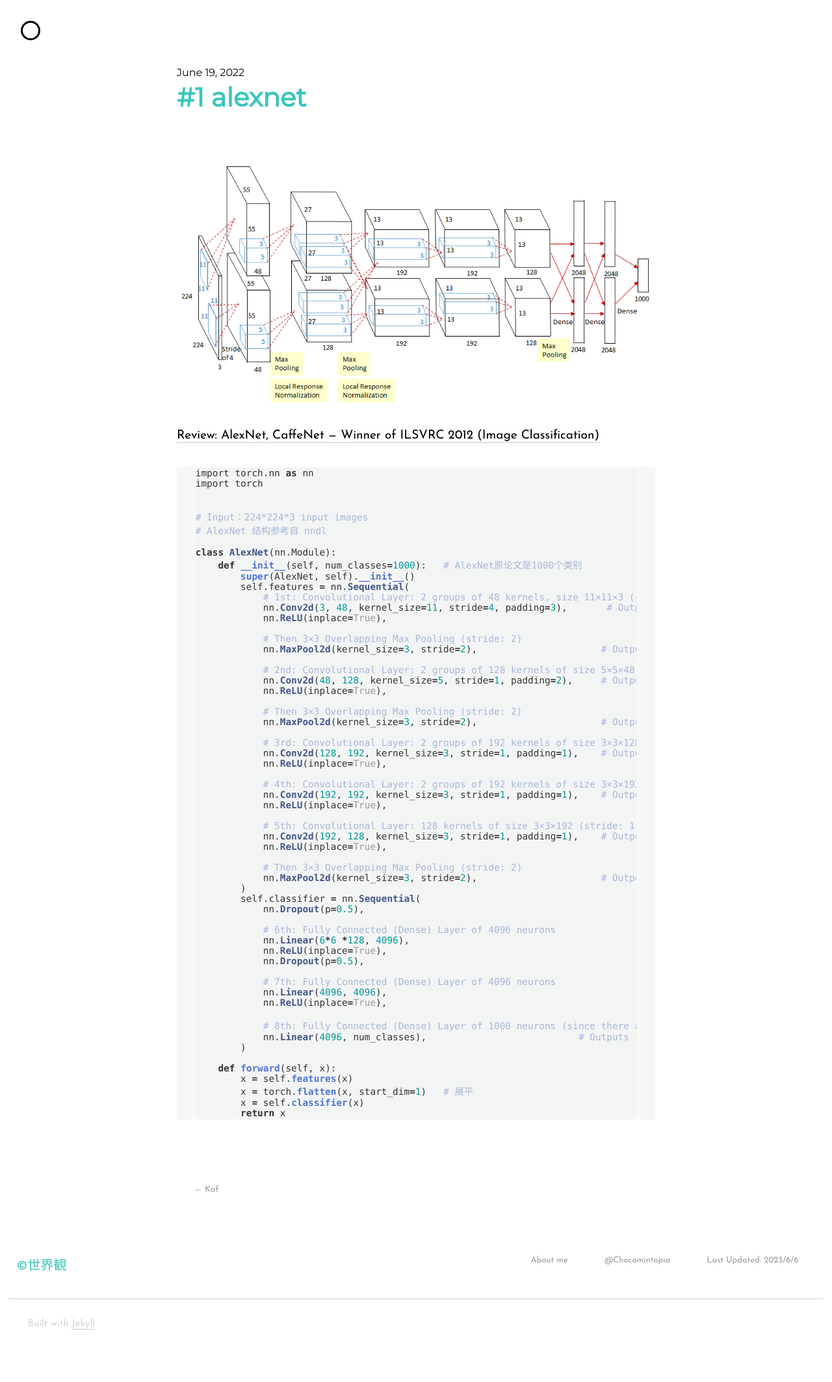
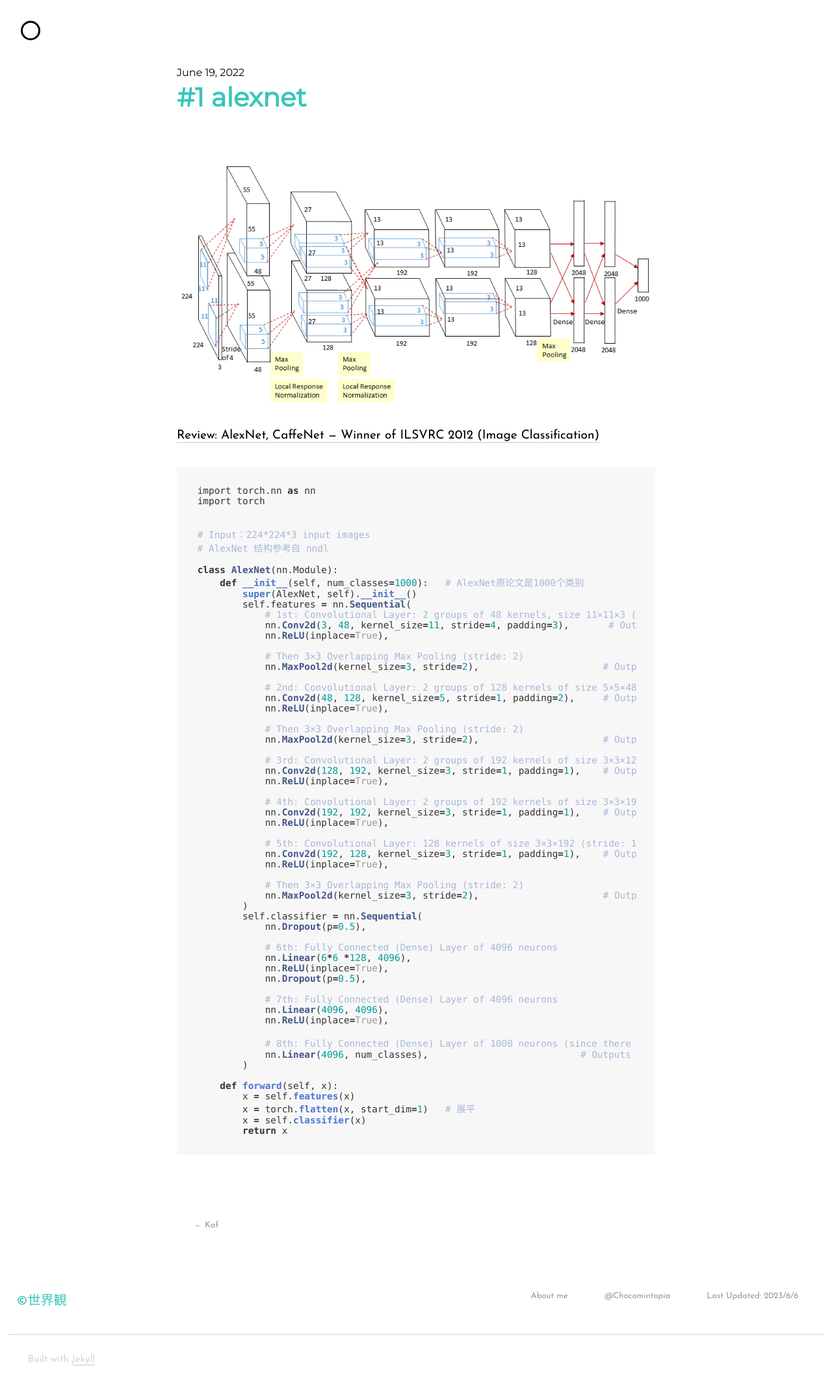
Before and after one commit to Chocomintopia/Chocomintopia.Github.io, a Jekyll site: the page built from _posts/2022-06-19-#1 AlexNet.md, in a window 1280 px wide. Shown: the whole page at 65% size. Built offline with Jekyll 4.4.1, drawn with Linux system fonts in a browser that asks for light colours; nearby versions of some CDN libraries; a script that is not in the unit is left out; before the commit the page ends 2073 px from its top, so only the background shows below that.

Commit message:
Update _typography.scss

```diff
--- a/_sass/_typography.scss
+++ b/_sass/_typography.scss
@@ -20,9 +20,9 @@
         color: #333333; /*  #537AA2;  */
     /*    border: 1px solid #d0d0d0;  */
         font-family: 'consolas', 'PingFang SC';
-        padding: 0.1em .0.1em;
+        padding: $base-spacing $base-spacing/10;
         border-radius: 5px;
-        background: #F3F4F4; /* #F7F7F7 #F3F4F4 #F5F7FA*/
+        background: #f7f7f7; /* #F7F7F7 #F3F4F4 #F5F7FA*/
     }
 
     .post-title {
```
